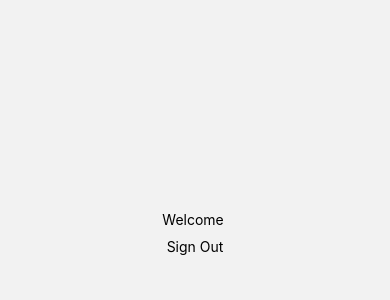
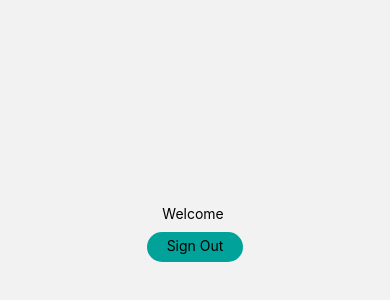
Before and after one commit to skippergoroye/React-native-Laundry-App, a React Native app: screen /Profile in a window 390 px wide. Shown: the part 194-494 px from the top of the page. Built offline with nearby package versions, Linux system fonts and the light colour scheme.

Commit message:
login screen now working perfectly with user data saved in asynstorage to be able to display on profile screen on login

```diff
--- a/screens/LoginScreen.js
+++ b/screens/LoginScreen.js
@@ -13,24 +13,25 @@ import React, { useEffect, useState } from "react";
 import AsyncStorage from '@react-native-async-storage/async-storage';
 import { MaterialCommunityIcons } from "@expo/vector-icons";
 import { useNavigation } from "@react-navigation/native";
-import { signInWithEmailAndPassword } from "firebase/auth";
+import { getAuth, signInWithEmailAndPassword } from "firebase/auth";
 import { auth } from "../firebase";
+import { TouchableOpacity } from "react-native";
 const LoginScreen = () => {
   const [email, setEmail] = useState("");
+  const [password, setPassword] = useState("");
   const [loading,setLoading] = useState(false);
-  const [password, setPassword] = useState("");
   const navigation = useNavigation();
-
 
 
   useEffect(() => {
     getUser()
-    // removeUser()
-  }, [])
+    removeUser()
+  },[])
+
 
   const removeUser = async () => {
     try {
-      const savedUser = await AsyncStorage.clear();
+      const logout = await AsyncStorage.clear();
     } catch (error) {
       console.log(error);
     }
@@ -53,15 +54,27 @@ const LoginScreen = () => {
     }
   };
 
-
-
   const login = async () => {
     try {
       const userCredential = signInWithEmailAndPassword(auth, email, password)
+      navigation.navigate("Home")
+
+      const regData = {
+        email: email,
+        password: password,
+
+      }
+
+      await AsyncStorage.setItem("data", JSON.stringify(regData));
     } catch (error) {
       console.log(error)
     }
   }
+
+
+
+
+
 
   // useEffect(() => {
   //   setLoading(true);
@@ -159,7 +172,7 @@ const LoginScreen = () => {
             />
           </View>
 
-          <Pressable
+          <TouchableOpacity
           onPress={login}
             style={{
               width: 200,
@@ -174,7 +187,7 @@ const LoginScreen = () => {
             <Text style={{ fontSize: 18, textAlign: "center", color: "white" }}>
               Login
             </Text>
-          </Pressable>
+          </TouchableOpacity>
 
           <Pressable onPress={() => navigation.navigate("Register")} style={{ marginTop: 20 }}>
             <Text
--- a/screens/ProfileScreen.js
+++ b/screens/ProfileScreen.js
@@ -1,11 +1,16 @@
 import { Pressable, SafeAreaView, StyleSheet, Text  } from 'react-native'
 import React, { useEffect, useState } from 'react'
+import { TouchableOpacity } from 'react-native';
 import AsyncStorage from '@react-native-async-storage/async-storage';
 import { auth } from '../firebase';
+import { getAuth, signOut } from 'firebase/auth';
+import { useNavigation } from '@react-navigation/native';
+
 
 
 const ProfileScreen = () => {
     const [user, setUser] = useState("")
+    const navigation = useNavigation()
 
     useEffect(() => {
       getUser()
@@ -17,16 +22,40 @@ const ProfileScreen = () => {
           const savedUser = await AsyncStorage.getItem("data")
           const user = JSON.parse(savedUser)
           setUser(user.email)
-        //   console.log(user)
+          console.log(user)
         } catch (error) {
           console.log(error)
         }
     };
 
-    console.log(user)
 
     // get current user onauthstateChanged
     // const user = auth.currentUser;
+    // console.log(user)
+
+
+    const signOutUser = async () => {
+      try {
+        const logout = await AsyncStorage.clear();
+        navigation.replace("Login")
+      } catch (error) {
+        console.log(error);
+      }
+    }
+
+
+    // const signOutUser = () => {
+    //         const auth = getAuth();
+    //         signOut(auth).then(() => {
+    //         navigation.replace("Login")
+    //         console.log("Sign-out successful.")
+    //     }).catch((error) => {
+    //         console.log("An error happened.")
+    //     });
+    // }
+
+
+
 
 
 
@@ -36,9 +65,9 @@ const ProfileScreen = () => {
         <Text>Welcome {user}</Text>
       </Pressable>
 
-      <Pressable>
-        <Text>Sign Out</Text>
-      </Pressable>
+      <TouchableOpacity onPress={signOutUser} style={{ backgroundColor: "#01A299", paddingLeft: 20, paddingRight: 20, height: 30, borderRadius: 150 }}>
+        <Text style={{textAlign: "center", marginTop: 5 }}>Sign Out</Text>
+      </TouchableOpacity>
     </SafeAreaView>
   )
 }
```
